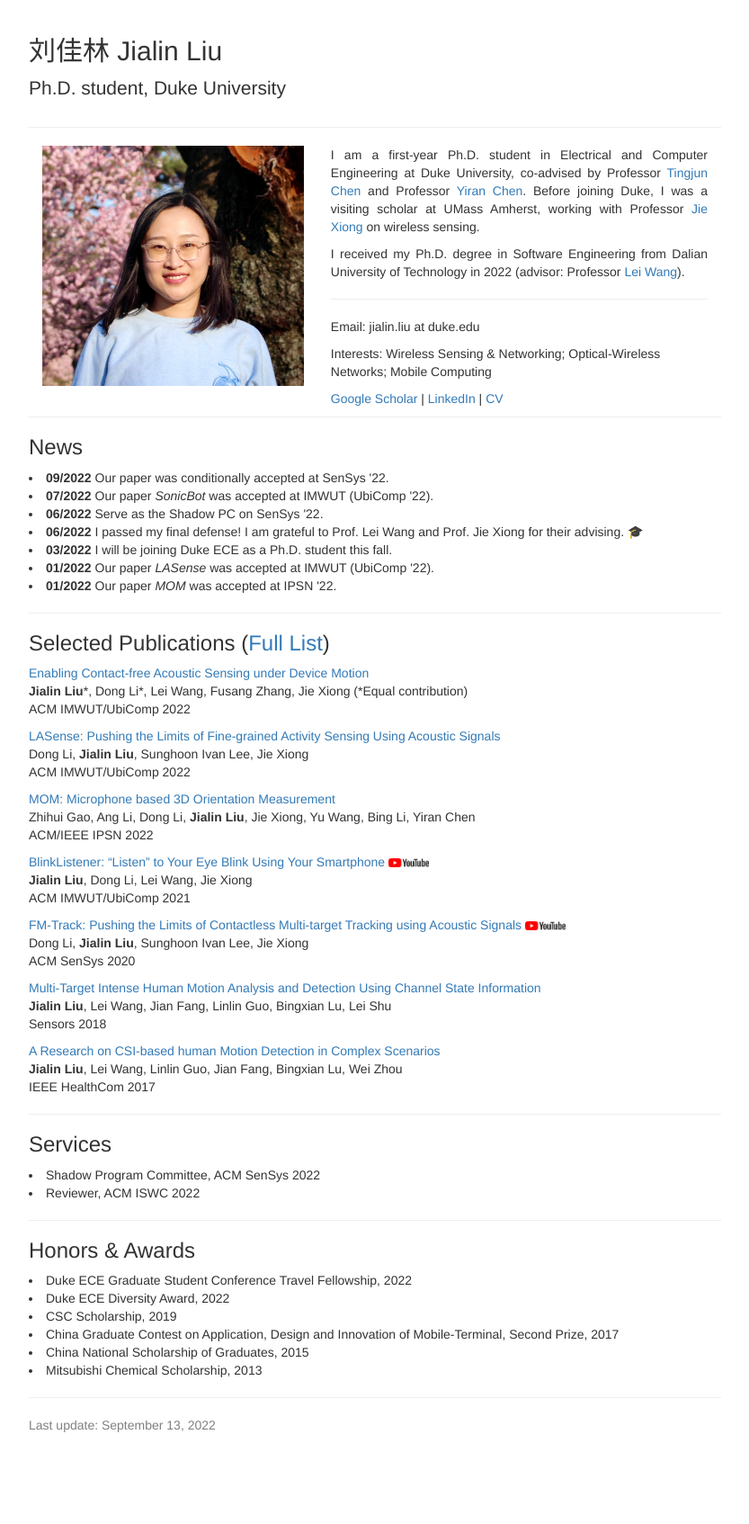
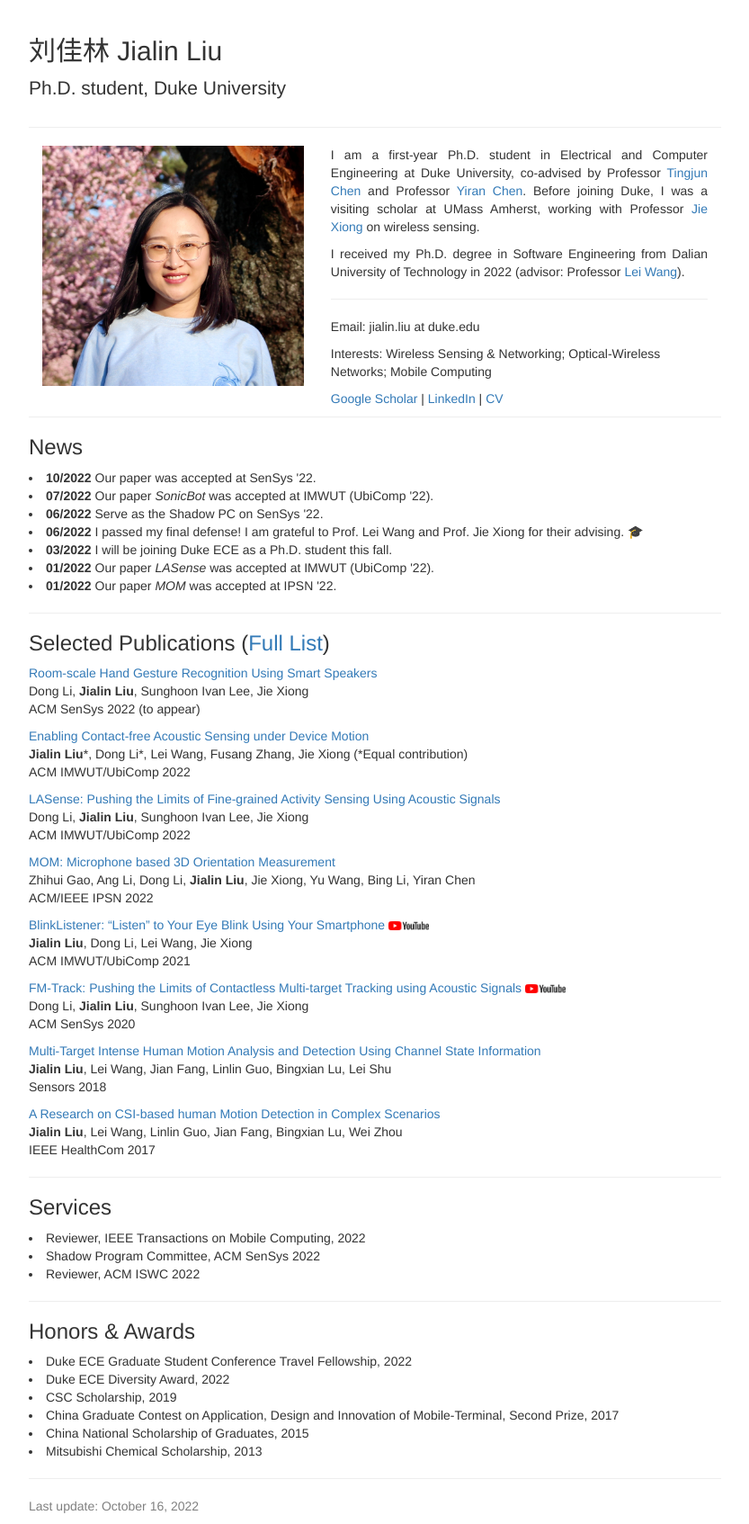
Before and after one commit to jialinliu33/jialinliu33.github.io, a Jekyll site: the page built from index.md, in a window 1280 px wide. Shown: the whole page at 90% size, without its empty margins (223-1056 px from the left). Built offline with Jekyll 4.4.1, drawn with Linux system fonts in a browser that asks for light colours; our own code applies the rules of GitHub Pages for plain Markdown files; comment, search, counter and statistics services are not loaded; before the commit the page ends 1604 px from its top, so only the background shows below that.

Commit message:
Update index.md

```diff
--- a/index.md
+++ b/index.md
@@ -19,7 +19,7 @@
       </div>
       <hr style="clear:both"/>
       <h3>News</h3>
-      <li><b>09/2022</b>  Our paper was conditionally accepted at SenSys '22.</li>
+      <li><b>10/2022</b>  Our paper was accepted at SenSys '22.</li>
       <li><b>07/2022</b>  Our paper <i>SonicBot</i> was accepted at IMWUT (UbiComp '22).</li>
       <li><b>06/2022</b> Serve as the Shadow PC on SenSys '22.</li>
       <li><b>06/2022</b> I passed my final defense! I am grateful to Prof. Lei Wang and Prof. Jie Xiong for their advising. 🎓</li>
@@ -28,6 +28,10 @@
       <li><b>01/2022</b>  Our paper <i>MOM</i> was accepted at IPSN '22.</li>
       <hr style="clear:both"/>
       <h3>Selected Publications (<a href="https://scholar.google.com/citations?user=57GlfUQAAAAJ&hl=zh-CN">Full List</a>)</h3>
+      <p><a href="">Room-scale Hand Gesture Recognition Using Smart Speakers</a><br/>
+      Dong Li, <b>Jialin Liu</b>, Sunghoon Ivan Lee, Jie Xiong<br>
+      ACM SenSys 2022 (to appear)
+      </p>
       <p><a href="papers/IMWUT22-SonicBot.pdf">Enabling Contact-free Acoustic Sensing under Device Motion</a><br/>
       <b>Jialin Liu</b>*, Dong Li*, Lei Wang, Fusang Zhang, Jie Xiong (*Equal contribution)<br>
       ACM IMWUT/UbiComp 2022
@@ -60,6 +64,7 @@
       </p>
       <hr style="clear:both"/>
       <h3>Services</h3>
+      <li>Reviewer, IEEE Transactions on Mobile Computing, 2022</li>
       <li>Shadow Program Committee, ACM SenSys 2022</li>
       <li>Reviewer, ACM ISWC 2022</li>
       <hr style="clear:both"/>
@@ -71,7 +76,7 @@
       <li>China National Scholarship of Graduates, 2015</li>
       <li>Mitsubishi Chemical Scholarship, 2013</li>
       <hr style="clear:both"/>
-      <p style="color:grey;">Last update: September 13, 2022</p>
+      <p style="color:grey;">Last update: October 16, 2022</p>
     </div>
     <a href="http://www.clustrmaps.com/map/Jialinliu.me" title="Visit tracker for Jialinliu.me"><img src="//www.clustrmaps.com/map_v2.png?d=GUWi9f_jwPjZdg4kJ88UtA5khIiU9ofay5he0XY54c8" style="display: none;" /></a>
   </body>
```
